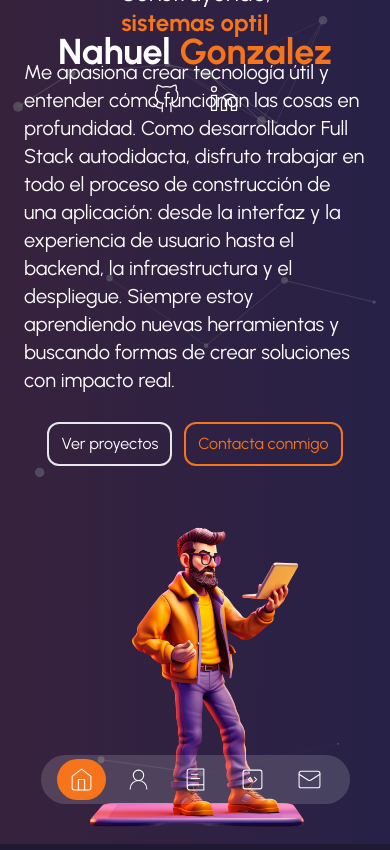
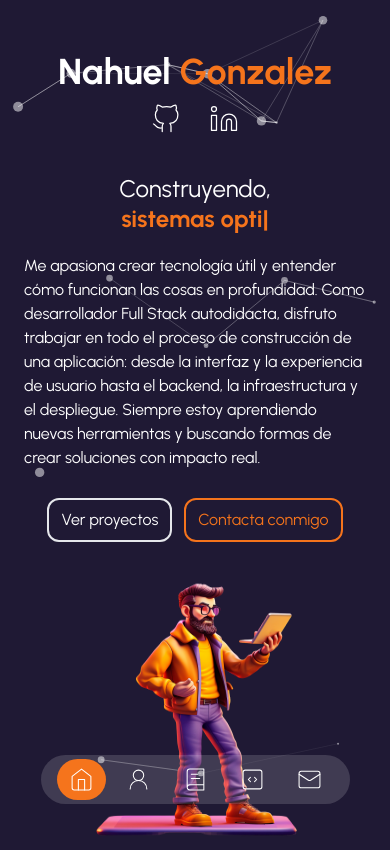
Before and after one commit to Gonzalez-Nahuel/portfolio, a Next.js app: page / in a window 390 px wide. Built offline with nearby package versions, Linux system fonts and the light colour scheme.

Commit message:
style: adapt content layout for mobile device

```diff
--- a/app/(routes)/services/page.tsx
+++ b/app/(routes)/services/page.tsx
@@ -9,7 +9,7 @@ const ServicesPage = () => {
       <TransitionPage />
       <CircleImage />
       <AvatarServices />
-      <div className="flex flex-col items-center h-screen justify-center gap-10 mx-auto w-full max-w-7xl">
+      <div className="flex flex-col items-center justify-center gap-10 mx-auto w-full max-w-7xl">
         <div className="flex w-full px-10 justify-center md:justify-start">
           <div className="max-w-[450px]">
             <h1 className="text-2xl leading-tight text-center md:text-left md:text-4xl md:mb-5">
--- a/app/globals.css
+++ b/app/globals.css
@@ -12,12 +12,6 @@ body {
   background: #1f1934;
 }
 
-main {
-  background: #393a47;
-  height: 100vh;
-  height: 100dvh;
-}
-
 .swiper-horizontal > .swiper-pagination-bullets .swiper-pagination-bullet,
 .swiper-pagination-horizontal.swiper-pagination-bullets
   .swiper-pagination-bullet {
--- a/app/layout.tsx
+++ b/app/layout.tsx
@@ -25,8 +25,10 @@ export default function RootLayout({
     <html lang="en">
       <body className={urbanist.className}>
         <Navbar />
-        <Header />
-        {children}
+        <div className="flex flex-col min-h-screen">
+          <Header />
+          <main className="flex flex-1 ">{children}</main>
+        </div>
       </body>
     </html>
   );
--- a/app/page.tsx
+++ b/app/page.tsx
@@ -1,4 +1,4 @@
-"use client"
+"use client";
 
 import { CoverParticles } from "@/components/cover-particles";
 import Introduction from "@/components/introduction";
@@ -6,12 +6,10 @@ import TransitionPage from "@/components/transition-page";
 
 export default function Home() {
   return (
-    <main>
+    <div className="flex items-start md:items-center flex-1">
       <TransitionPage />
-      <div className="flex min-h-[100vh] h-full bg-no-repeat bg-gradient-cover">
-        <CoverParticles />
-        <Introduction />
-      </div>
-    </main>
+      <CoverParticles />
+      <Introduction />
+    </div>
   );
 }
--- a/components/container-page.tsx
+++ b/components/container-page.tsx
@@ -6,7 +6,7 @@ const ContainerPage = (props: ContainerPageProps) => {
   const { children } = props;
 
   return (
-    <div className="w-full px-4 pb-40 mx-auto mt-40 md:pb-0 md:px-6 max-w-[1400px]">
+    <div className="w-full px-4 pb-40 mx-auto md:pb-0 md:px-6 max-w-[1400px]">
       {children}
     </div>
   );
--- a/components/header.tsx
+++ b/components/header.tsx
@@ -8,7 +8,7 @@ const Header = () => {
   return (
     <MotionTransition
       position="bottom"
-      className="absolute z-40 inline-block w-full top-5 md:top-10"
+      className=" z-40 inline-block w-full my-10"
     >
       <header>
         <div className="container justify-between max-w-6xl mx-auto md:flex px-10">
--- a/components/introduction.tsx
+++ b/components/introduction.tsx
@@ -4,8 +4,8 @@ import { TechstackBacground } from "./tech-stack-background";
 
 const Introduction = () => {
   return (
-    <div className="z-20 w-full bg-darkBg/60">
-      <div className="z-20 grid items-end content-end gap-4 md:place-items-center md:content-center justify-items-center h-full px-6 md:py-0 md:grid-cols-2">
+    <div className="flex flex-col justify-start z-20 w-full">
+      <div className="z-20 grid items-end content-end md:gap-4 md:place-items-center md:content-center justify-items-center h-fit px-6 md:py-0 md:grid-cols-2">
         <div className="flex flex-col justify-center max-w-md ">
           <h1 className="mb-5 text-2xl leading-tight text-center md:text-left md:text-4xl md:mb-10">
             Construyendo, <br />
@@ -27,7 +27,7 @@ const Introduction = () => {
             />
           </h1>
 
-          <p className="mx-auto mb-2 text-xl md:text-xl md:mx-0 md:mb-8">
+          <p className="mx-auto mb-2 text-base md:text-xl md:mx-0 md:mb-8">
             Me apasiona crear tecnología útil y entender cómo funcionan las
             cosas en profundidad. Como desarrollador Full Stack autodidacta,
             disfruto trabajar en todo el proceso de construcción de una
@@ -56,10 +56,10 @@ const Introduction = () => {
         <Image
           src="/home-4.png"
           priority
-          width="800"
-          height="800"
+          width="750"
+          height="750"
           alt="Avatar"
-          className="w-96 h-auto md:w-auto md:h-auto "
+          className="w-80 h-72 md:w-auto md:h-auto "
         />
       </div>
     </div>
```
